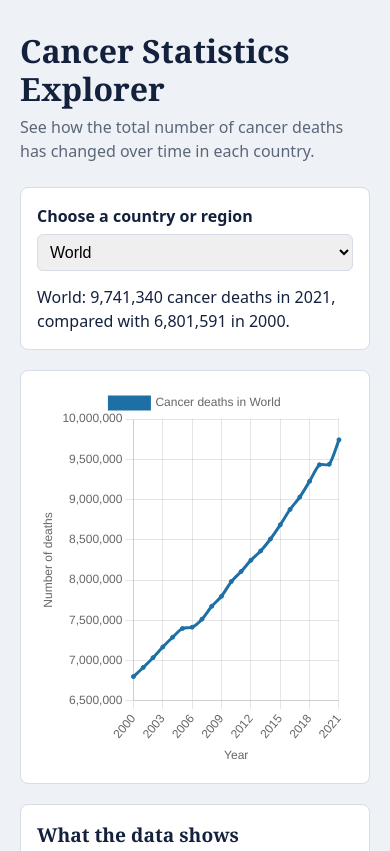
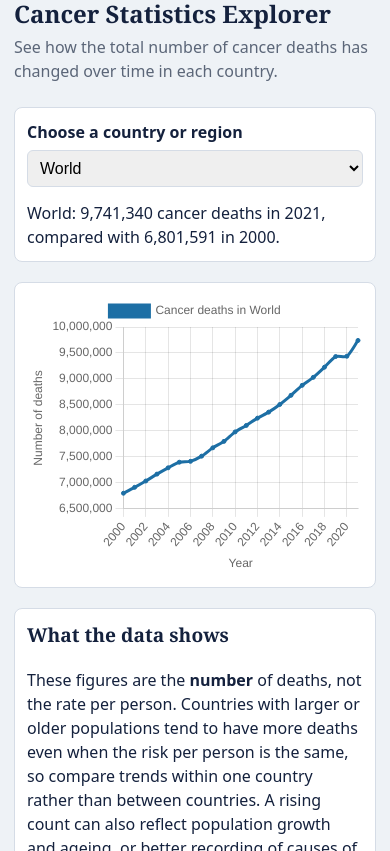
Before and after one commit to Debby-dawn/Cancer-Statistics-Explorer, a plain HTML site: page index.html in a window 390 px wide. Shown: the top 851 px of the page. Drawn offline with nearby package versions, Linux system fonts and the light colour scheme.

Commit message:
Enhance style.css with media query for responsiveness
Added responsive styles for smaller screens.

```diff
--- a/style.css
+++ b/style.css
@@ -62,3 +62,11 @@ select:focus-visible { outline: 3px solid var(--blue); outline-offset: 2px; }
 .notes ul { margin: 0 0 20px; padding-left: 20px; }
 .notes li { margin-bottom: 6px; }
 .notes p { margin: 0; }
+
+@media (max-width: 600px) {
+  header, main { padding: 0 14px; }
+  h1 { font-size: 1.5rem; }
+  .panel { padding: 12px; }
+  .chart-wrap { height: 280px; }
+  select { max-width: 100%; }
+}
```
